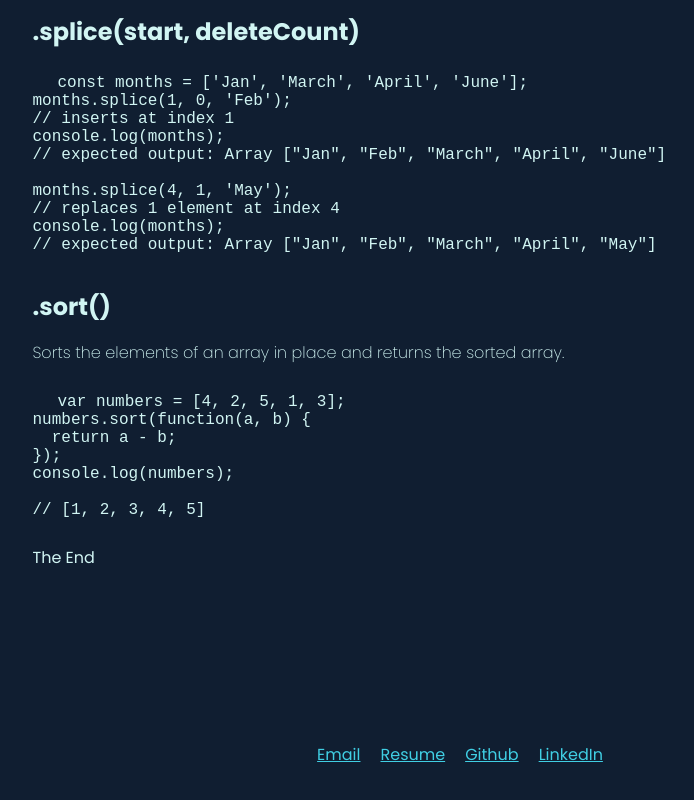
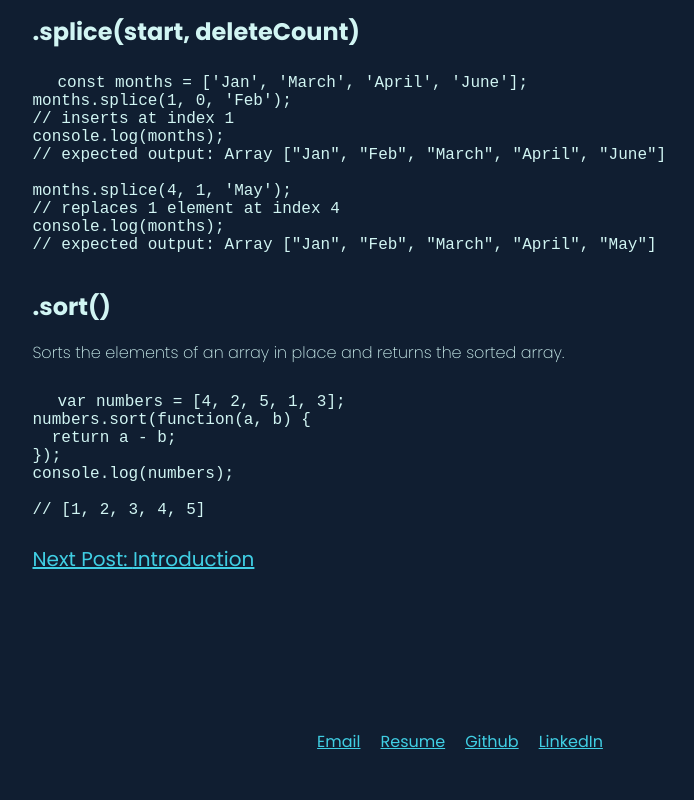
Before and after one commit to vividavila98/next-portfolio, a Next.js app: page /blog/array-methods in a window 1280 px wide. Shown: the part 3310-4110 px from the top of the page, without its empty margins (170-864 px from the left). Built offline with nearby package versions, Linux system fonts and the light colour scheme; a small style sheet from the web is missing.

Commit message:
pagination

```diff
--- a/pages/_app.js
+++ b/pages/_app.js
@@ -26,7 +26,7 @@ function MyApp({ Component, pageProps }) {
   return (
     <>
       <Head>
-        <title>Viviana Davila | Blog </title>
+        <title>Viviana Davila | Los Angeles, CA </title>
         <link rel="stylesheet" href="https://cdn.jsdelivr.net/gh/highlightjs/cdn-release@11.2.0/build/styles/night-owl.min.css"></link>
         <link rel="stylesheet" href="https://cdnjs.cloudflare.com/ajax/libs/animate.css/4.1.1/animate.min.css"/>
       </Head>
--- a/pages/blog/[slug].js
+++ b/pages/blog/[slug].js
@@ -1,14 +1,46 @@
+import React, { useState, useEffect } from "react";
 import fs from "fs";
 import path from "path";
 import matter from "gray-matter";
 import marked from "marked";
+import Link from "next/link";
 
-export default function PostPage({frontmatter: {title, date}, slug, content}) {
+// TO DO: markdown in safe mode
+
+export default function PostPage({frontmatter: {title, date}, slug, content, posts}) {
+
+  const [link, setLink] = useState("");
+  const [postTitle, setTitle] = useState("");
+
+  const findNextPost = () => {
+    let length = posts.length;
+
+    posts.forEach((post, index) => {
+      if (post.postSlug === slug) {
+        if(index + 1 < length) {
+          setLink(posts[index + 1].postSlug);
+          setTitle(posts[index + 1].frontmatter.title);
+        } else {
+          setLink(posts[0].postSlug);
+          setTitle(posts[0].frontmatter.title);
+        }
+      }
+    })
+  };
+
+  useEffect(() => {
+      findNextPost();
+  });
+
+  console.log(posts);
+  console.log(link);
+  console.log(postTitle);
+
   return (
     <div className="container">
       <article className="animate__animated animate__fadeIn animate__delay-2s" dangerouslySetInnerHTML={{__html: marked(content)}}>
       </article>
-            <p>The End</p>
+      <Link href={`/blog/${link}`}><a className="nextPost">Next Post: {postTitle}</a></Link>
     </div>
   )
 }
@@ -33,12 +65,31 @@ export async function getStaticProps({params: {slug}}) {
 
   const {data: frontmatter, content} = matter(markdownWithMeta);
 
+  // Get files from posts directory
+  const files = fs.readdirSync(path.join("posts"));
+
+  // Get slug and frontmatter from posts
+  const posts = files.map(filename => {
+    // Create slug
+    const postSlug = filename.replace(".md", "");
+
+    // Get frontmatter
+    const markdownWithMeta = fs.readFileSync(path.join("posts", filename), "utf-8");
+
+    const {data: frontmatter} = matter(markdownWithMeta);
+
+    return {
+      postSlug,
+      frontmatter
+    }
+  });
 
   return {
     props: {
         frontmatter,
         slug,
-            content
+        content,
+        posts
     }
   }
 }
--- a/styles/globals.css
+++ b/styles/globals.css
@@ -471,6 +471,17 @@ pre {
   border-radius: 10px;
 }
 
+.nextPost {
+  color: #40CFE4;
+  text-decoration: underline;
+  font-size: 1.25em;
+}
+
+.nextPost:hover {
+  cursor: pointer;
+  color: #F3E47D;
+}
+
 .aboutBox {
   display: flex;
   align-items: center;
```
Lines whose indentation alone changed are shown as unchanged.
